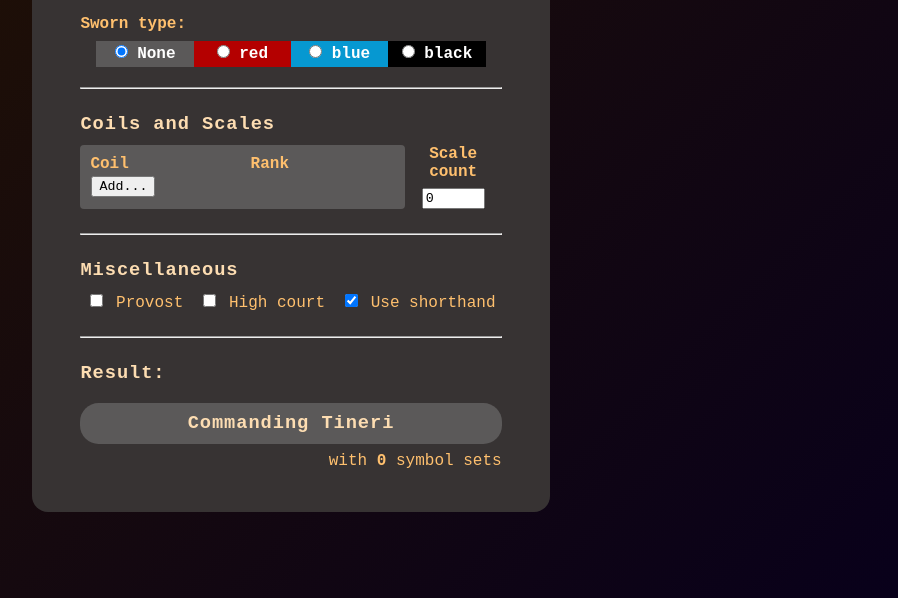
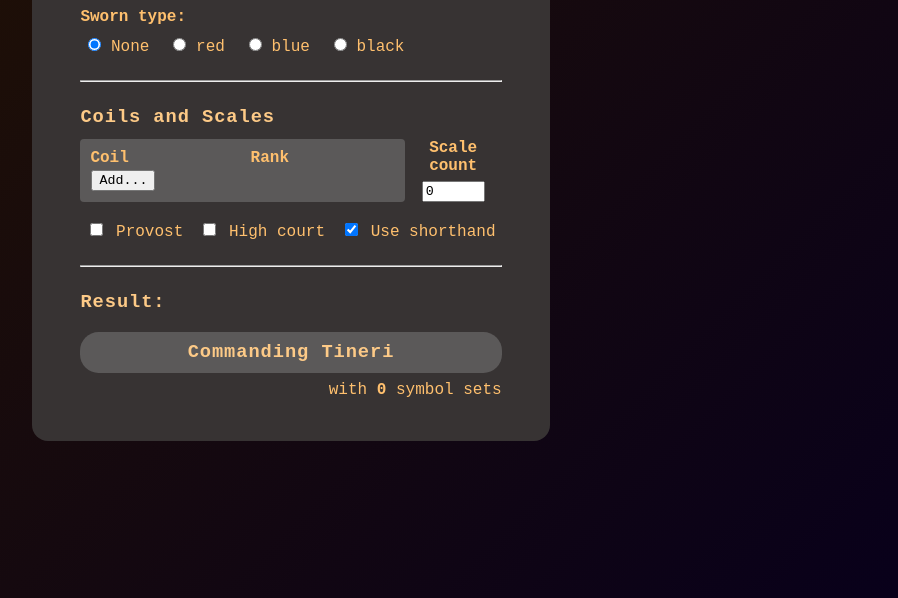
Before and after one commit to owlks4/ordo-title-generator, a plain HTML site: page index.html in a window 1280 px wide. Shown: the part 202-800 px from the top of the page, without its empty margins (349-1247 px from the left). Drawn offline with Linux system fonts and the light colour scheme.

Commit message:
Layout update

```diff
--- a/index.html
+++ b/index.html
@@ -15,14 +15,13 @@
             </h1>
             <hr style="margin-top:0">
             <form>
-                <h3>Basic info</h3>
                 <div style="width:fit-content">
                     <label for="clan">
                         <strong>
                             Clan:
                         </strong>
                     </label>
-                    <select style="text-align:center;font-size:0.825em; width:8em; height:1.75em; margin-top:0.25em;" name="clan" id="clan" onchange="updateTitle()">
+                    <select style="font-size:0.825em; width:8em; height:1.75em; margin-top:0.25em;" name="clan" id="clan" onchange="updateTitle()">
                         <option value="ventrue">Ventrue</option>
                         <option value="daeva">Daeva</option>
                         <option value="mekhet">Mekhet</option>
@@ -32,26 +31,22 @@
                 </div>
                 <br>
                 <strong>Sworn type:</strong>
-                <ul style="display:flex;justify-content:space-around;padding-right:1em;margin-bottom:0.75em;">
-                    <li class="not-sworn">
-                        <input type="radio" id="swornNone" name="swornType" checked="true" value="true" onchange="updateTitle()" style="margin:0;">
-                        <label for="swornNone">None</label><br>
+                <ul style="display:flex;justify-content:start;margin-bottom:0.75em;">
+                    <li>
+                        <input type="radio" id="swornNone" name="swornType" checked="true" value="true" onchange="updateTitle()" style="margin:0;"><label for="swornNone"> None</label><br>
                     </li>
-                    <li class="axe">
-                        <input type="radio" id="swornRed" name="swornType" checked="false" value="false" onchange="updateTitle()" style="margin:0;">
-                        <label for="swornRed">red</label><br>
+                    <li>
+                        <input type="radio" id="swornRed" name="swornType" checked="false" value="false" onchange="updateTitle()" style="margin:0;"><label for="swornRed"> red</label><br>
                     </li>
-                    <li class="dyingLight">
-                        <input type="radio" id="swornBlue" name="swornType" checked="false" value="false" onchange="updateTitle()" style="margin:0;">
-                        <label for="swornBlue">blue</label><br>
+                    <li>
+                        <input type="radio" id="swornBlue" name="swornType" checked="false" value="false" onchange="updateTitle()" style="margin:0;"><label for="swornBlue"> blue</label><br>
                     </li>
-                    <li class="mysteries">
-                        <input type="radio" id="swornBlack" name="swornType" checked="false" value="false" onchange="updateTitle()" style="margin:0;">
-                        <label for="swornBlack">black</label><br>
+                    <li>
+                        <input type="radio" id="swornBlack" name="swornType" checked="false" value="false" onchange="updateTitle()" style="margin:0;"><label for="swornBlack"> black</label><br>
                     </li>
                 </ul>
                 <div id="swornRankDiv">
-                    <label for="swornRank"><strong>Sworn rank:</strong></label>
+                    <label for="swornRank" id="sworn-rank-label"><strong>Sworn rank:</strong></label>
                     <select name="swornRank" id="swornRank" value="initiate" onchange="updateTitle()">
                         <option value="initiate">Initiate</option>
                         <option value="established">Established</option>
@@ -95,8 +90,7 @@
                         <input style="margin-top:0.5em;" name="scales" id="scalesMastered" type="number" value="0" min="0" max="9999" onchange="updateTitle()">
                     </div>
                 </div>
-                <hr>
-                <h3>Miscellaneous</h3>
+                <br>
                 <div style="display:flex;justify-content:space-around;">
                     <div title="Are you provost?">
                         <input name="provost" id="provost" type="checkbox" onchange="updateTitle()">
--- a/src/style.css
+++ b/src/style.css
@@ -41,8 +41,8 @@ body {
 
 main {
     background-color: rgb(55,51,51);
-    margin-top:3%;
-    margin-bottom:3%;
+    margin-top:5%;
+    margin-bottom:5%;
     padding: 0.5em 3em;
     width: fit-content;
     height:fit-content;
@@ -52,7 +52,7 @@ main {
 h1 {
     text-shadow: 0.05em 0.05em rgba(0,0,0,0.1);
     width:fit-content;
-    color: rgb(250, 227, 198);
+    color: rgb(253, 202, 135);
 }
 
 h2 {
@@ -61,7 +61,7 @@ h2 {
 }
 
 h3 {
-    color: rgb(253, 221, 178);
+    color: rgb(253, 202, 135);
     margin-top:0.75m;
     margin-bottom:0.55em;
     letter-spacing: 0.05em;
@@ -99,19 +99,21 @@ th {
 
 }
 
-.axe {
-    color:white;
-    background-color:rgb(180, 0, 0);
+.redsworn {
+    font-weight: bold;
+    color:rgb(255, 95, 95);
 }
 
-.dyingLight {
-    color:white;
-    background-color:rgb(6, 152, 209);
+.bluesworn {
+    font-weight: bold;
+    color:rgb(78, 202, 252);
 }
 
-.mysteries {
+.blacksworn {
+    font-weight: bolder;
+    background-color: black;
     color:white;
-    background-color:black;
+    padding: 0 0.25em;
 }
 
 .displayed {
@@ -148,19 +150,23 @@ label {
 
 ul {
     list-style-type: none;
-    padding-left:1em;
+    padding-left:0;
     margin-top:0.5em;
     margin-bottom:0.5em;
 }
 
 li {
-    padding:0.25em 0.5em;
-    font-weight:bold;
-    width:100%;
+    padding:0.25em 1em 0.25em 0.5em;
     text-align: center;
+    color: rgb(255, 192, 110);
+    white-space-collapse: collapse;
 }
 
 #num-votes-output {
     text-align:right;
     margin-top:0.5em;
 }
+
+#sworn-rank-label {
+    text-transform: capitalize;
+}
--- a/src/titles.js
+++ b/src/titles.js
@@ -45,6 +45,8 @@ let priorityColHeaders = [document.getElementById("prioritise-1-column-header"),
 let provostCheckBox = document.getElementById("provost");
 let highCourtCheckBox = document.getElementById("high-court");
 let numVotesOutput = document.getElementById("num-votes-output");
+
+let swornRankLabel = document.getElementById("sworn-rank-label");
 
 if (window.innerWidth < window.innerHeight) {
     document.documentElement.className = "mobile-font-size"
@@ -316,8 +318,12 @@ function updateTitle(){
         let swornRank = document.getElementById("swornRank").value;
         output += "<span title='Sworn rank: "+swornType + " " + swornRank+"'>"+swornPrefixes[swornType+"_"+swornRank]+"</span>";
         swornRankDiv.className = "displayed"
+        swornRankLabel.className = swornType+"sworn";
+        swornRankLabel.innerText = swornType+"sworn"
     } else {
         swornRankDiv.className = "hidden"
+        swornRankLabel.className = "not-sworn";
+        swornRankLabel.innerText = "Sworn rank:"
     }
 
     let cumulativeCoilRanks = 0;
@@ -520,8 +526,4 @@ function updateTitle(){
 
 document.getElementById("swornNone").checked = true;
 
-["swornNone","swornRed","swornBlue","swornBlack"].forEach(type => {
-    document.getElementById(type).parentElement.onclick = ()=>{document.getElementById(type).click()};
-});
-
 updateTitle();
```
